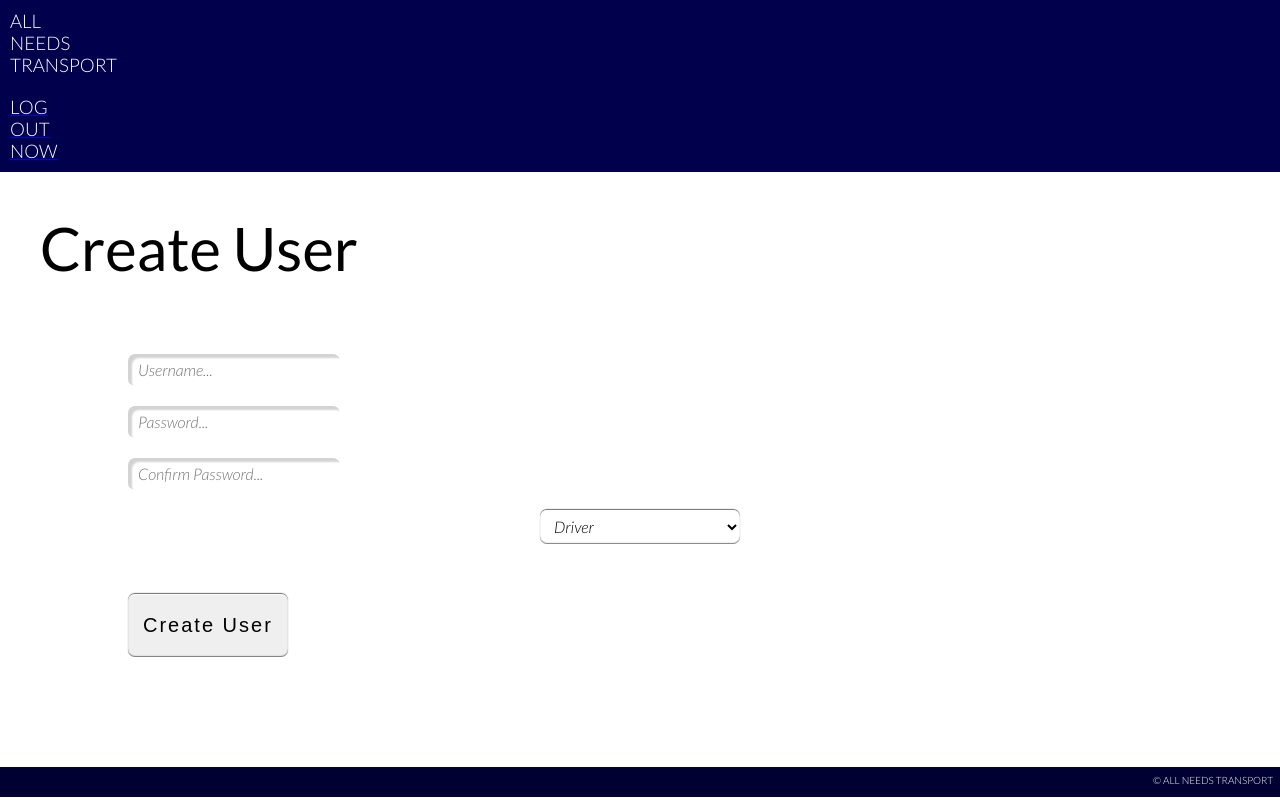
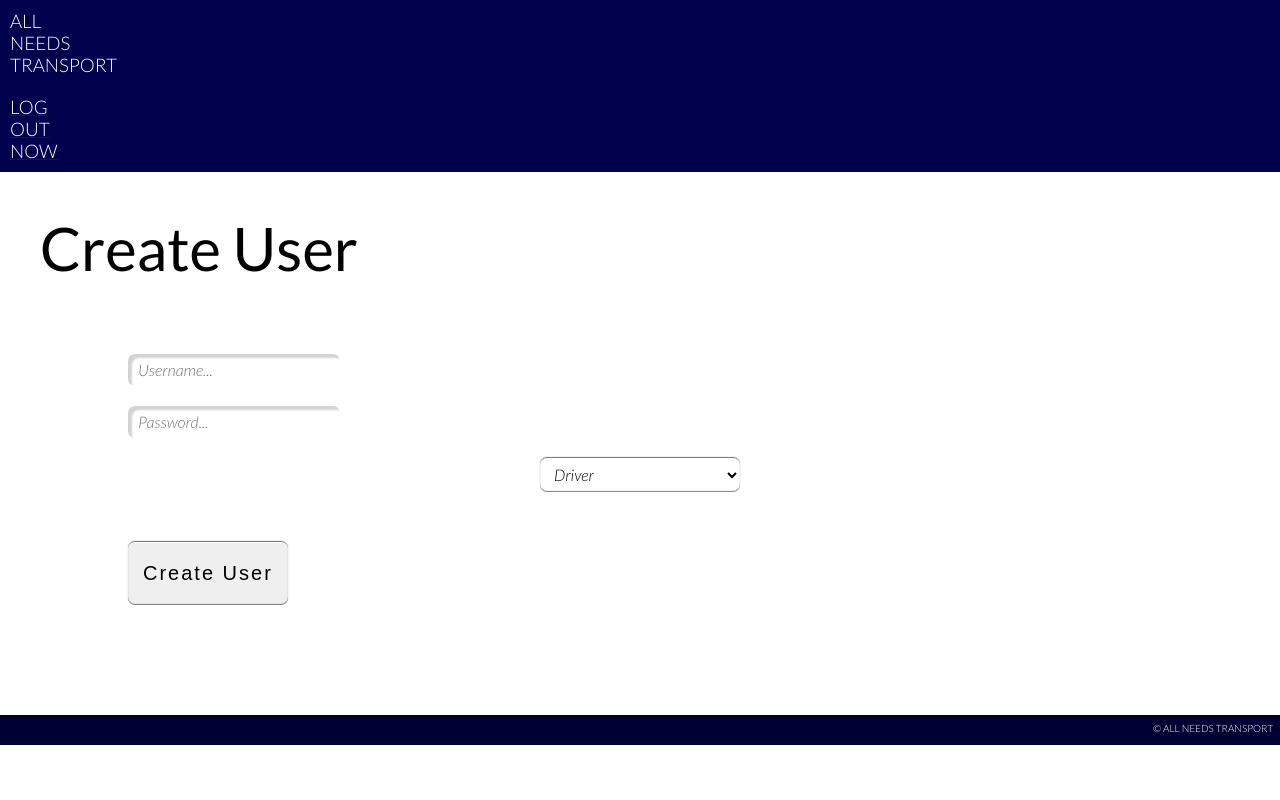
Before and after one commit to CFA-CJJ-GroupProject/CFA-Term3-NodeProject, a React (Create React App) app in the folder react-web/: page /createuser in a window 1280 px wide. Built offline with nearby package versions, Linux system fonts and the light colour scheme; sample sign-in values are in the browser's storage.

Commit message:
Removed second password field

```diff
--- a/react-web/src/components/CreateUserForm.js
+++ b/react-web/src/components/CreateUserForm.js
@@ -18,7 +18,6 @@ export default function CreateUserForm({onRegister}) {
       <div className='cu'>
           <Field required='true' type='username' placeholder='Username...' name='username' />
           <Field required='true' type='password' placeholder='Password...' name='password' />
-          <Field required='true' type='password' placeholder='Confirm Password...' name='password' />
           <SelectRoleField required='true' name='role' />
       </div>
 
```
